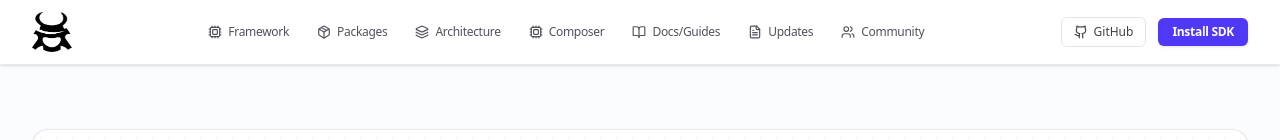
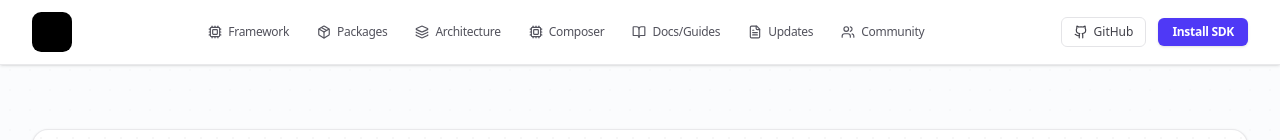
Before and after one commit to swarmauri/swarmauri-com, a React (Vite) app: page / in a window 1280 px wide. Shown: the top 140 px of the page. Built offline with nearby package versions, Linux system fonts and the light colour scheme.

Commit message:
Add boxed Swarmauri header mark

```diff
--- a/index.html
+++ b/index.html
@@ -241,7 +241,7 @@
       <header class="static-header">
         <div class="static-header-inner">
           <a class="static-brand" href="/" aria-label="Swarmauri home">
-            <img class="static-mark" src="/swarmauri-mark-black.png" alt="" width="40" height="40" />
+            <img class="static-mark" src="/swarmauri-site-logo.svg" alt="" width="40" height="40" />
           </a>
           <a class="static-cta" href="/guides">Install SDK</a>
         </div>
--- a/src/components/Header.tsx
+++ b/src/components/Header.tsx
@@ -33,7 +33,7 @@ export default function Header() {
           {/* Symbol-only brand mark */}
           <Link to="/" className="flex items-center cursor-pointer" id="logo-link" aria-label="Swarmauri home">
             <img
-              src="/swarmauri-mark-black.png"
+              src="/swarmauri-site-logo.svg"
               alt=""
               className="h-10 w-10"
               id="logo-mark"
```
Also changed, not shown: public/swarmauri-mark-white.png (added), public/swarmauri-site-logo.svg (added).
